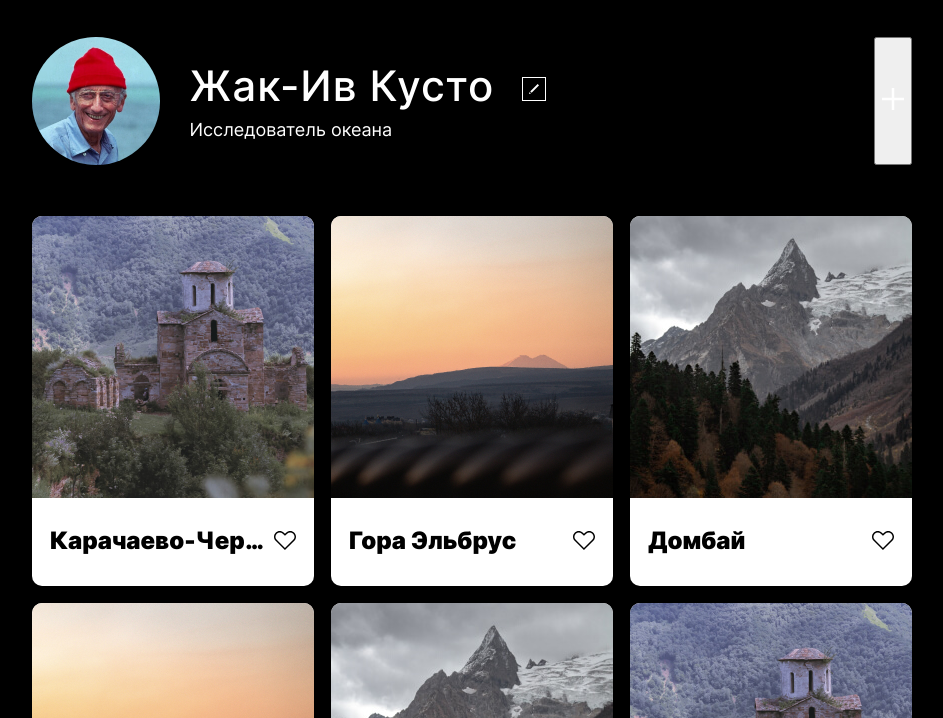
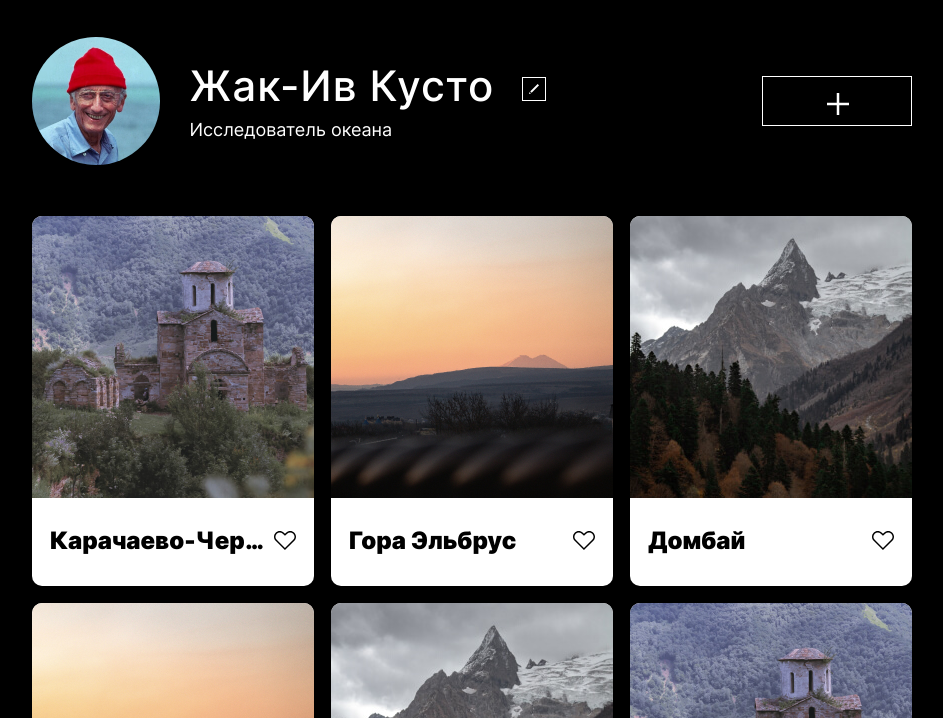
Before and after one commit to Valya-Learns/mesto-project, a plain HTML site: page index.html in a window 1280 px wide. Shown: the part 82-800 px from the top of the page, without its empty margins (168-1111 px from the left). Drawn offline with Linux system fonts and the light colour scheme.

Commit message:
experiment

```diff
--- a/pages/index.css
+++ b/pages/index.css
@@ -17,6 +17,7 @@
 @import url(../blocks/popup/__container/popup__container.css);
 @import url(../blocks/popup/popup.css);
 @import url(../blocks/profile/profile.css);
+@import url(../blocks/profile/__add-button/profile__add-button.css);
 @import url(../blocks/profile/__add-button-image/profile__add-button-image.css);
 @import url(../blocks/profile/__avatar/profile__avatar.css);
 @import url(../blocks/profile/__container/profile__container.css);
```
Also changed, not shown: 1 other file.
